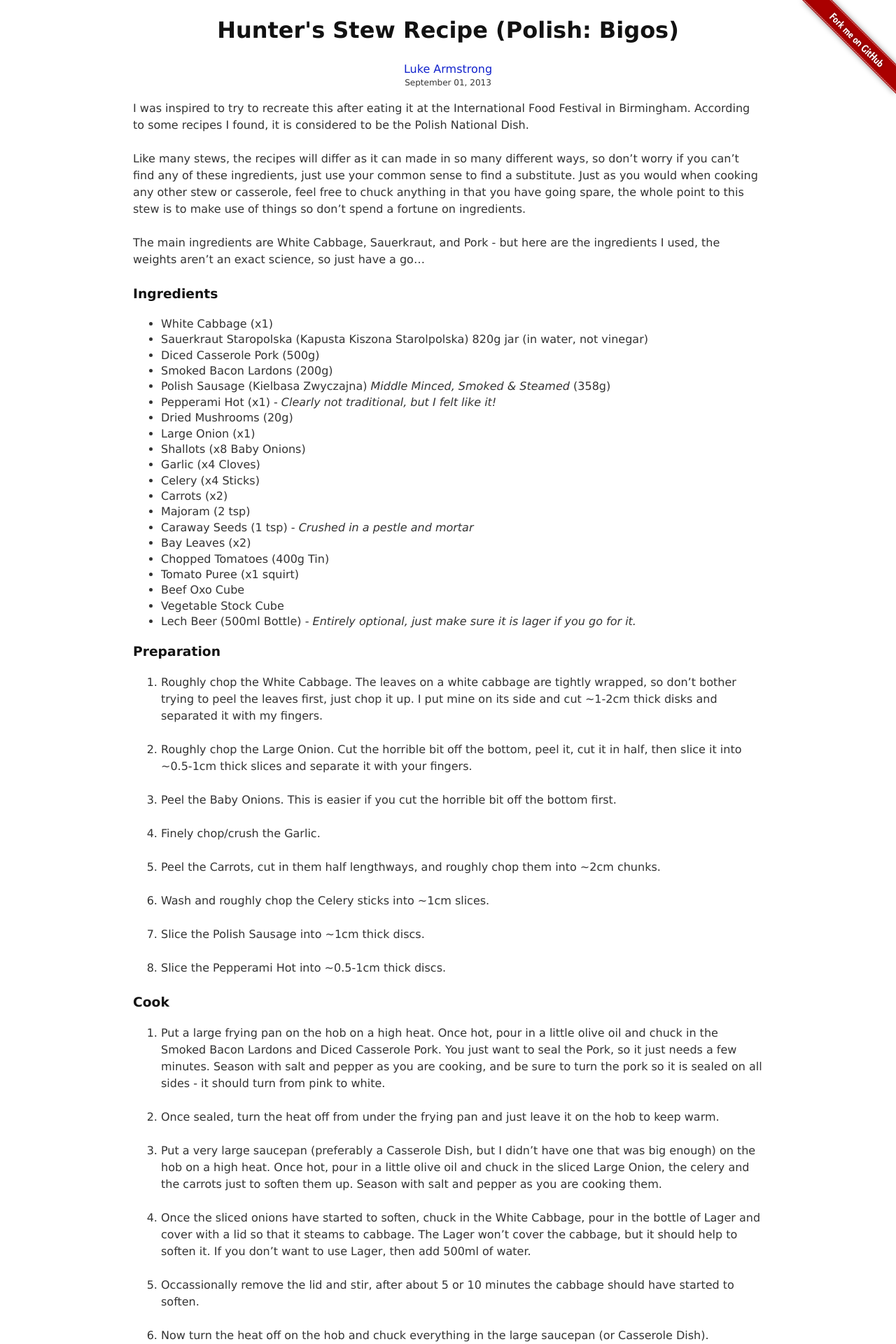
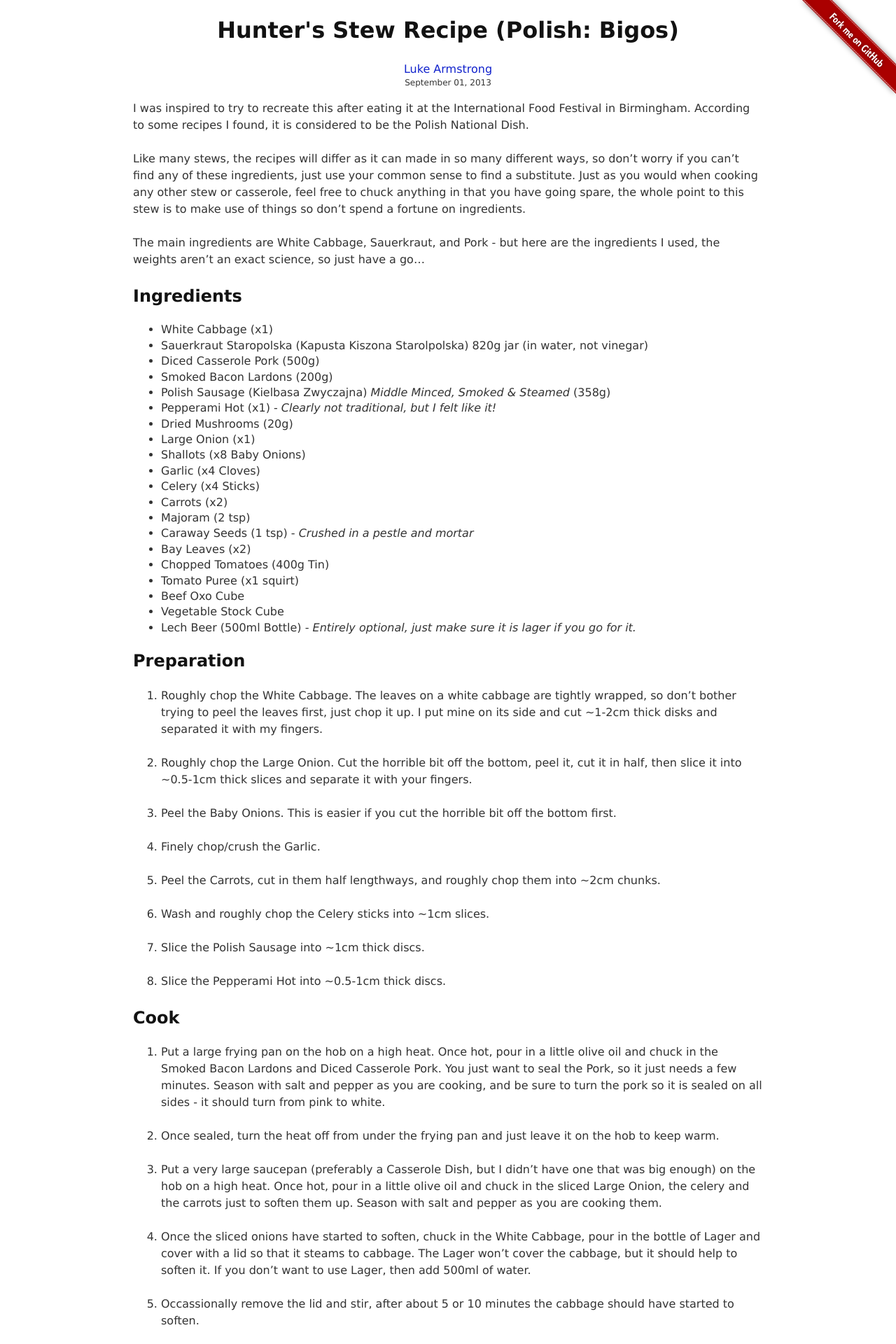
Before and after one commit to lukearmstrong/lukearmstrong.co.uk, a Jekyll site: the page built from _posts/2013-09-01-hunters-stew-polish-bigos.markdown, in a window 1280 px wide. Shown: the top 1920 px of the page at 70% size. Built offline with Jekyll 4.4.1, drawn with Linux system fonts in a browser that asks for light colours; some web fonts are replaced; comment, search, counter and statistics services are not loaded.

Commit message:
formatting

```diff
--- a/_posts/2013-09-01-hunters-stew-polish-bigos.markdown
+++ b/_posts/2013-09-01-hunters-stew-polish-bigos.markdown
@@ -13,7 +13,7 @@ Like many stews, the recipes will differ as it can made in so many different way
 The main ingredients are White Cabbage, Sauerkraut, and Pork - but here are the ingredients I used, the weights aren't an exact science, so just have a go...
 
 
-### Ingredients
+## Ingredients
 
 - White Cabbage (x1)
 - Sauerkraut Staropolska (Kapusta Kiszona Starolpolska) 820g jar (in water, not vinegar)
@@ -37,7 +37,7 @@ The main ingredients are White Cabbage, Sauerkraut, and Pork - but here are the
 - Lech Beer (500ml Bottle) - _Entirely optional, just make sure it is lager if you go for it._
 
 
-### Preparation
+## Preparation
 
 1. Roughly chop the White Cabbage. The leaves on a white cabbage are tightly wrapped, so don't bother trying to peel the leaves first, just chop it up. I put mine on its side and cut ~1-2cm thick disks and separated it with my fingers.
 
@@ -56,7 +56,7 @@ The main ingredients are White Cabbage, Sauerkraut, and Pork - but here are the
 8. Slice the Pepperami Hot into ~0.5-1cm thick discs.
 
 
-### Cook
+## Cook
 
 1. Put a large frying pan on the hob on a high heat. Once hot, pour in a little olive oil and chuck in the Smoked Bacon Lardons and Diced Casserole Pork. You just want to seal the Pork, so it just needs a few minutes. Season with salt and pepper as you are cooking, and be sure to turn the pork so it is sealed on all sides - it should turn from pink to white.
 
```
